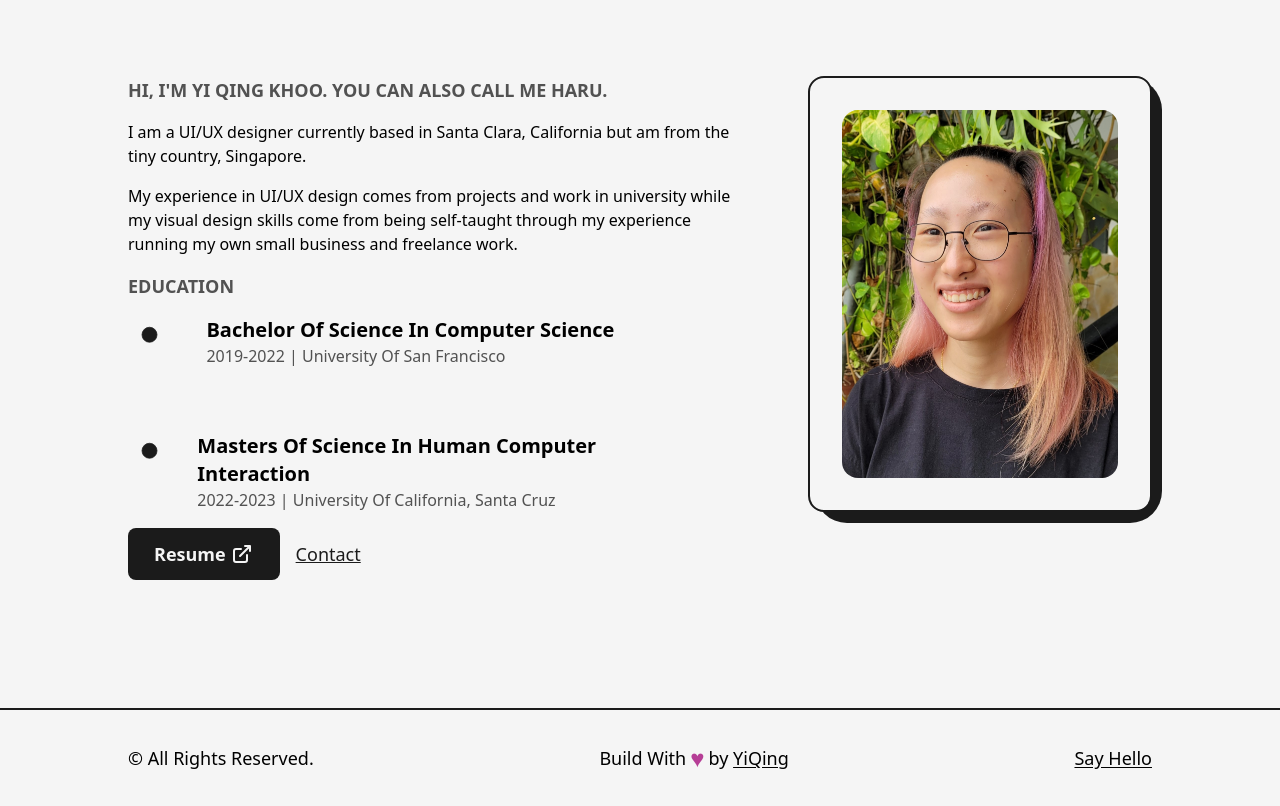
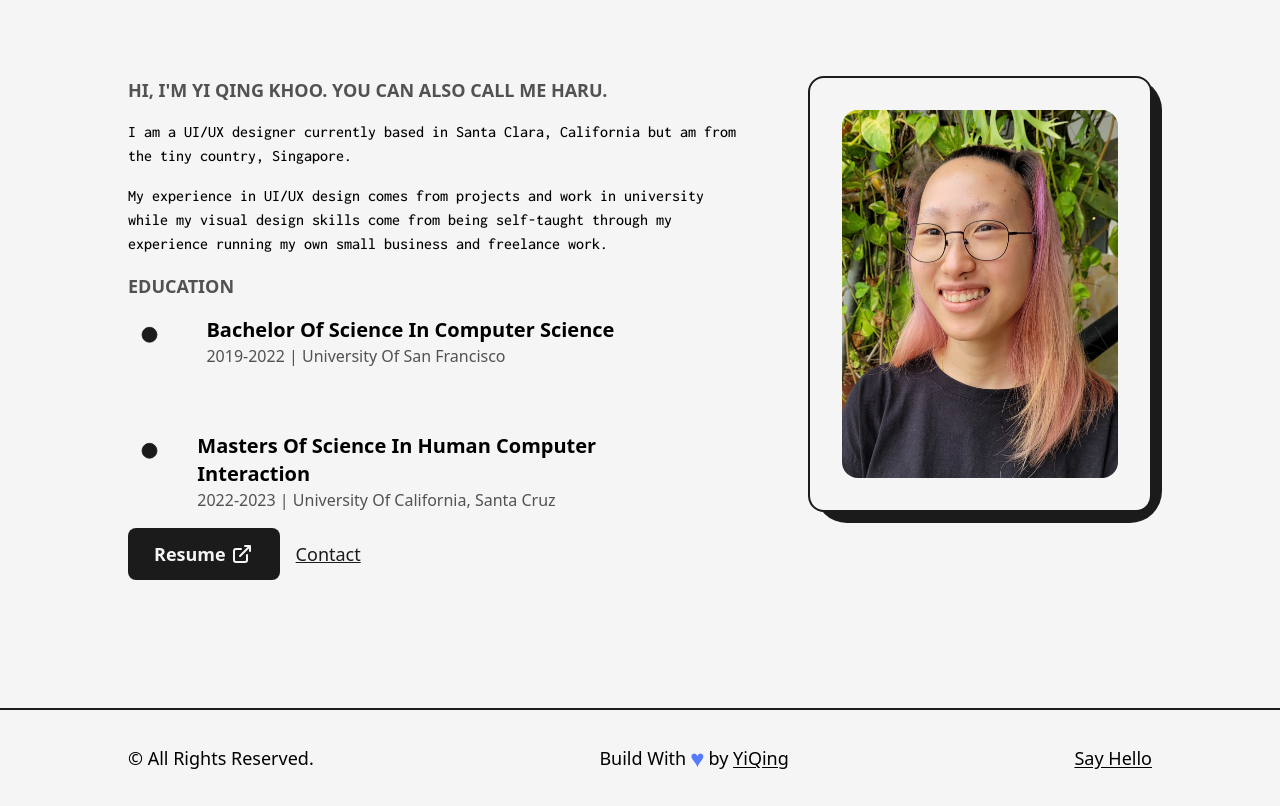
Before and after one commit to YiQingK/portfolio, a Next.js app: page /about in a window 1280 px wide. Shown: the part 260-1066 px from the top of the page. Built offline with nearby package versions, Linux system fonts and the light colour scheme.

Commit message:
changed font, added information

```diff
--- a/src/components/AnimatedText.js
+++ b/src/components/AnimatedText.js
@@ -32,7 +32,7 @@ const AnimatedText = ({ text, className = "" }) => {
     return (
         <div className="w-full mx-auto py-2 flex items-center justify-center text-center overflow-hidden sm:py-0">
             <motion.h1
-                className={`inline-block w-full text-dark dark:text-light font-bold capitalize text-8xl ${className}`}
+                className={` font-display inline-block w-full text-dark dark:text-light font-bold capitalize text-8xl ${className}`}
                 variants={quote}
                 initial="initial"
                 animate="animate">
--- a/src/pages/_app.js
+++ b/src/pages/_app.js
@@ -1,14 +1,23 @@
 import "@/styles/globals.css";
-import { Work_Sans } from "next/font/google";
-import { Montserrat } from "next/font/google";
+import {Karla, Inconsolata } from "next/font/google";
+
 import Head from "next/head";
 import NavBar from "@/components/NavBar";
 import Footer from "@/components/Footer";
 import { AnimatePresence } from "framer-motion";
 import { useRouter } from "next/router";
 
-const work = Work_Sans({
+const inconsolata = Inconsolata({
     subsets: ["latin"],
+    variable: '--font-inconsolata',
+    display: 'swap',
+});
+
+const karla = Karla({
+    subsets: ["latin"],
+    variable: '--font-sintony',
+        display: 'swap',
+
 });
 
 export default function App({ Component, pageProps }) {
@@ -23,7 +32,7 @@ export default function App({ Component, pageProps }) {
                 <link rel="icon" href="/favicon.ico" />
             </Head>
             <main
-                className={`${work.variable} font-work bg-light dark:bg-dark w-full min-h-screen`}>
+                className={`${karla.variable} ${inconsolata.variable} bg-light dark:bg-dark w-full min-h-screen`}>
                 <NavBar />
                 <AnimatePresence mode="wait">
                     <Component key={router.asPath} {...pageProps} />
--- a/src/pages/about.js
+++ b/src/pages/about.js
@@ -53,13 +53,13 @@ const about = () => {
                             <h2 className="mb-4 text-lg font-bold uppercase text-dark/75 dark:text-light/75">
                             Hi, I'm Yi Qing Khoo. You can also call me Haru.
                             </h2>
-                            <p className="font-medium">
+                            <p className="font-medium font-body">
                                 I am a UI/UX designer currently based in Santa Clara, California but am from the tiny country, Singapore.
                             </p>
-                            <p className="font-medium my-4">
+                            <p className="font-medium my-4 font-body">
                                 My experience in UI/UX design comes from projects and work in university while my visual design skills come from being self-taught through my experience running my own small business and freelance work.
                             </p>
-                            <p className="font-medium">
+                            <p className="font-medium font-body">
 
                             </p>
                             <Education />
--- a/src/pages/index.js
+++ b/src/pages/index.js
@@ -33,7 +33,7 @@ export default function Home() {
                                 text="Hi, I'm Yi Qing Khoo. "
                                 className="!text-center !text-6xl xl:!text-5xl  lg:!text-6xl md:!text-5xl sm:!text-3xl"
                             />
-                            <p className="my-4 text-base font-medium md:text-sm sm:text-xs text-center">
+                            <p className=" font-body my-4 text-base font-medium md:text-sm sm:text-xs text-center">
                                 Explore my projects and works that showcases my skills in UI UX design, Visual design and programming.
                             </p>
                             <div className="flex flex-row gap-4">
--- a/tailwind.config.js
+++ b/tailwind.config.js
@@ -5,12 +5,13 @@ module.exports = {
     theme: {
         extend: {
             fontFamily: {
-                Work: ["var(--font-sans)"],
+                body: ['var(--font-inconsolata)'],
+                display:['var(--font-karla)']
             },
             colors: {
                 dark: "#1b1b1b",
                 light: "#f5f5f5",
-                primary: "#B63E96", // 240,86,199
+                primary: "#557BFF", // 240,86,199
                 primaryDark: "#58E6D9", // 80,230,217
             },
             animation: {
```
Also changed, not shown: 1 other file (tests, documents, lock files or other folders).
